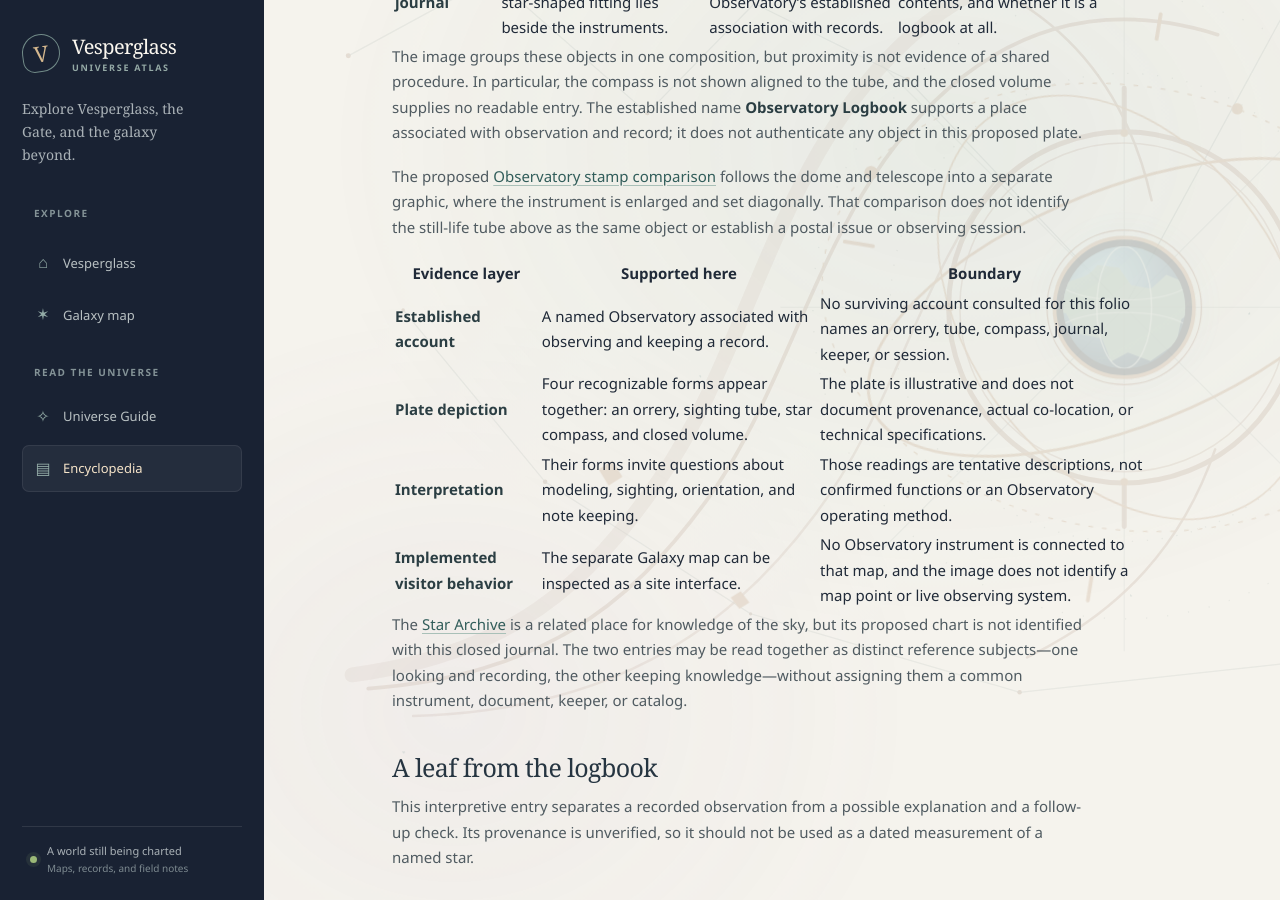
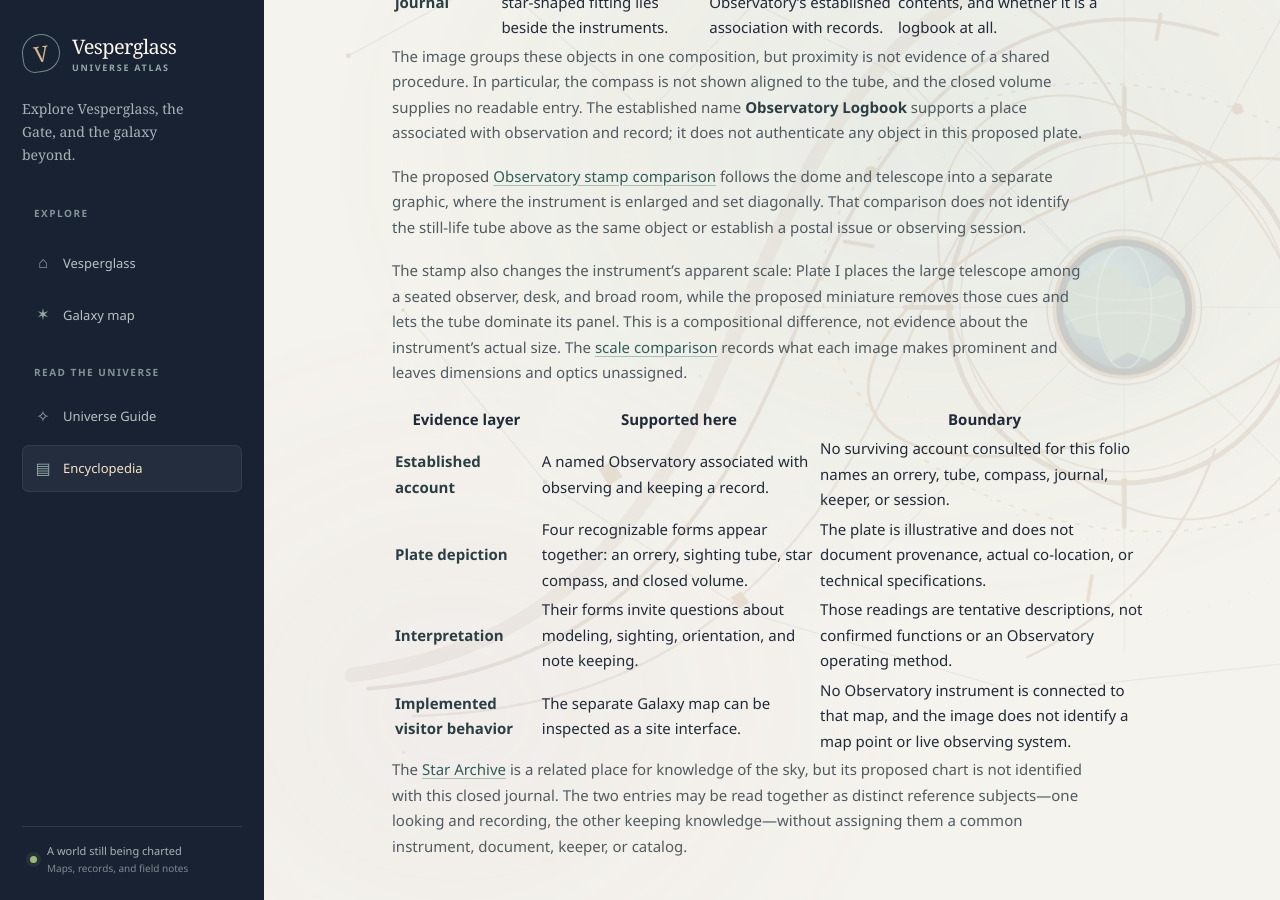
Before and after one commit to vesperglass/vesperglass.github.io, a Jekyll site: the page built from library/observatory.md, in a window 1280 px wide and 900 px high, scrolled down 2479 px. Built offline with Jekyll 4.4.1, drawn with Linux system fonts in a browser that asks for light colours.

Commit message:
Compare Observatory telescope image scale

```diff
--- a/assets/site.js
+++ b/assets/site.js
@@ -9,7 +9,7 @@
     { title: "Threshold House", url: "/library/threshold-house/", summary: "A named platform with proposed interior and plan readings, arrival phrases, a room-sound audit, and comparisons with the Gate aperture and Compass Garden flora.", terms: "threshold house arrival passage shelter interior plan concordance arch framed opening aperture bench lamp niches axis floor plan elevation threshold opening phrases greetings room sounds acoustic echo reverberation footfall listener hush lamp noise sound-source cue provenance plate support audit image-based inference unknown material dimensions occupancy potted greenery plants foliage container planters flora Compass Garden garden beds starflower fern fronds keeper tending cultivation species botanical glow same specimens Vesperglass Gate separate platform freestanding ring portal transit crossing bloom room feature shared construction route connection Shall we leave the crossing unnamed place name event identity traveler itinerary" },
     { title: "Tideglass Foundry", url: "/library/tideglass-foundry/", summary: "The recorded making of stardust, reconstructed tools, a phrase-level terminology note, and a source-aware bridge from tempering to the separate starwell account.", terms: "tideglass foundry starshards stardust refining craft mill process cleaning grinding mirrored plates reflective surfaces pair grinding surfaces sifting fine even powder grain size sieve mesh tempering resonance low singing resonance scattered glints quiet color hue brightness color standard metric acoustic source instrument frequency measurement mechanism plate II reconstructed tools starwell sealed glass heart measured thread pulse Gate separate accounts transfer batch loading quantity" },
     { title: "Compass Garden", url: "/library/compass-garden/", summary: "A glasshouse folio with a plan key and pictured-flora notes, plus comparisons of its compass rose, architecture, and planting composition with the Observatory, proposed stamp, and Threshold House.", terms: "compass garden conservatory plants glasshouse planting flora starflower starflowers fern ferns pale bloom luminous foliage botanical species bed keeper compass rose image visual plate star compass instrument Observatory directional bearing motif dome telescope arches glass roof architecture construction postal stamp flower emblem badge icon motif abstraction source illustration Threshold House potted greenery container plants foliage garden beds arrangement compositional comparison shared specimens cultivation care species" },
-    { title: "Observatory Logbook", url: "/library/observatory/", summary: "A source-aware Observatory record with a pictured instrument inventory, second-watch comparison, and a link tracing the dome and telescope into a proposed stamp design.", terms: "observatory logbook instruments orrery telescope charts comparison follow-up color sighting tube drift eyepiece blue field pale band point observation target calibration plate II sample leaf image wording instrument identity second watch repeated noted again Star Archive phrase concordance Vesperglass Postal Service postage stamp dome telescope motif source plates diagonal stamp scale maker target session" },
+    { title: "Observatory Logbook", url: "/library/observatory/", summary: "A source-aware Observatory record with a pictured instrument inventory, second-watch comparison, and a comparison of the room telescope with its stamp-scale rendering.", terms: "observatory logbook instruments orrery telescope charts comparison follow-up color sighting tube drift eyepiece blue field pale band point observation target calibration plate II sample leaf image wording instrument identity second watch repeated noted again Star Archive phrase concordance Vesperglass Postal Service postage stamp dome telescope motif source plates diagonal stamp scale maker target session observer room framing crop relative visual prominence architecture panel human scale focal length dimensions optical specification measured size" },
     { title: "Star Archive", url: "/library/star-archive/", summary: "A reference room for knowledge of the sky, with a shelf-content key, evidence matrix, chart-mark comparison, and phrase concordance with the Observatory.", terms: "star archive books maps memory library shelves radial stacks central reading table chart cabinet shelf number collection titles subject division catalog Unfixed Meridian annotations notation marginalia margin marks returned to uncertain reading unverified place evidence provenance source title scope maker compiler date coordinates postal stamp decorative corner stars constellation comparison symbol design pale band noted again blue-field point wording phrase concordance repeated light color observation Observatory sample leaves" },
     { title: "The Vesperglass Gate", url: "/library/vesperglass-gate/", summary: "The detached Gate platform, pictured aperture, bloom account, proposed recollections, and comparisons with Threshold House and the Train Dock docket.", terms: "vesperglass gate portal transit galaxy detached platform freestanding ring aperture arch cutaway construction bloom opening crossing keeper traveler hush singing recollection threshold sound Threshold House framed opening room feature shared construction route connection return journey light emergence cargo return-load Train Dock docket manifest" },
     { title: "Vesperglass Train Dock", url: "/library/train-dock/", summary: "A clear landing apron, alongside berth, approach-to-berth alignment key, and source-aware docket comparing return light in the Gate account with an unfilled cargo field.", terms: "train dock berth station locomotive platform train journey docket departure crossing Gate bloom emergence passage itinerary date time passenger destination schedule duration cargo manifest blank return load return journey light sealed stardust starwell inventory descriptive phrase account ledger field route guide path alignment approach curve alongside offset orientation" },
--- a/library/observatory.md
+++ b/library/observatory.md
@@ -42,6 +42,8 @@ Plate II is a proposed still life, not an inventory copied from the Observatory
 The image groups these objects in one composition, but proximity is not evidence of a shared procedure. In particular, the compass is not shown aligned to the tube, and the closed volume supplies no readable entry. The established name **Observatory Logbook** supports a place associated with observation and record; it does not authenticate any object in this proposed plate.
 
 The proposed [Observatory stamp comparison]({{ '/library/postal-service/' | relative_url }}) follows the dome and telescope into a separate graphic, where the instrument is enlarged and set diagonally. That comparison does not identify the still-life tube above as the same object or establish a postal issue or observing session.
+
+The stamp also changes the instrument's apparent scale: Plate I places the large telescope among a seated observer, desk, and broad room, while the proposed miniature removes those cues and lets the tube dominate its panel. This is a compositional difference, not evidence about the instrument's actual size. The [scale comparison]({{ '/library/postal-service/#relative-scale--instrument-within-room-and-stamp' | relative_url }}) records what each image makes prominent and leaves dimensions and optics unassigned.
 
 | Evidence layer | Supported here | Boundary |
 | --- | --- | --- |
```
Also changed, not shown: ENCYCLOPEDIA_BACKLOG.md (+3 -1 lines), library.md (+1 -1 lines), library/changelog.md (+1 -0 lines), library/postal-service.md (+15 -0 lines).
